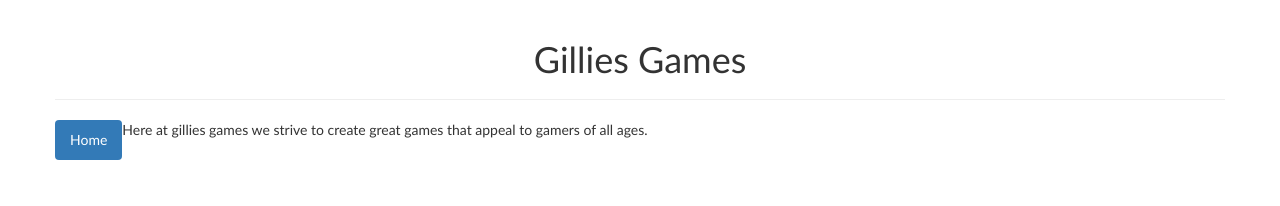
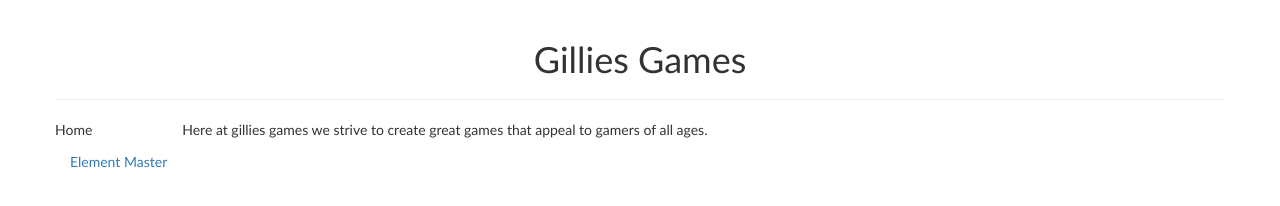
Before and after one commit to gilliesgames/gilliesgames.github.io, a plain HTML site: page index.html in a window 1280 px wide. Drawn offline with nearby package versions, Linux system fonts and the light colour scheme.

Commit message:
Update index.html

```diff
--- a/index.html
+++ b/index.html
@@ -27,8 +27,8 @@
         <div class=".col-xs-3">
           <nav class="menu">
             <ul class="nav nav-pills nav-stacked pull-left">
-              <li role="presentation" class="active"><a href="#">Home</a></li>
-              <li role="presentation"></li>
+              <li role="presentation" class="active">Home</a></li>
+              <li role="presentation"><a href="element-master.html">Element Master</a></li>
             </ul>
           </nav>
         </div>
```
